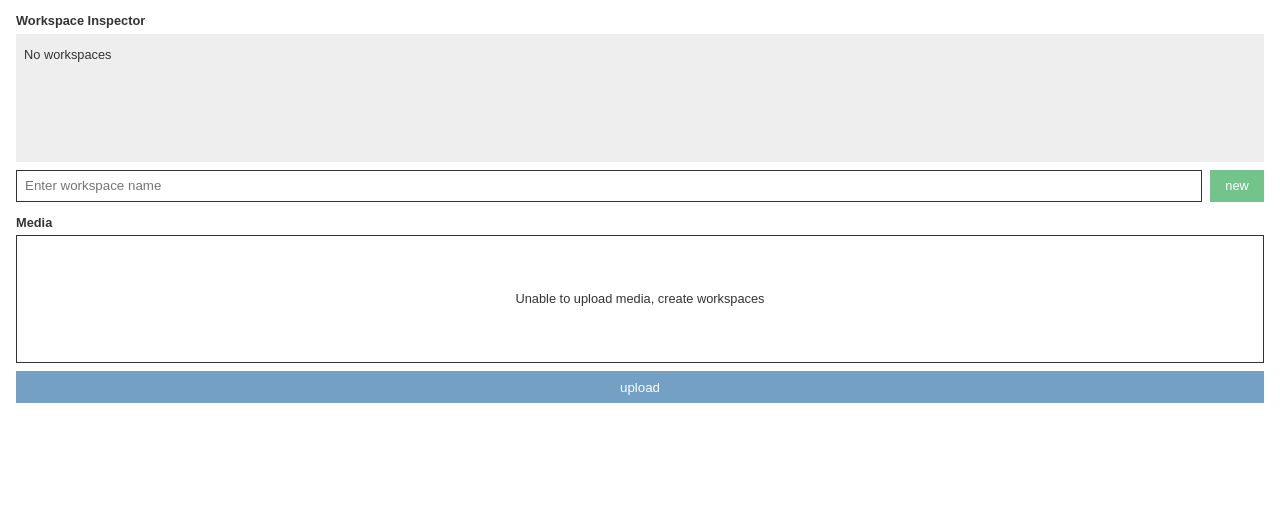
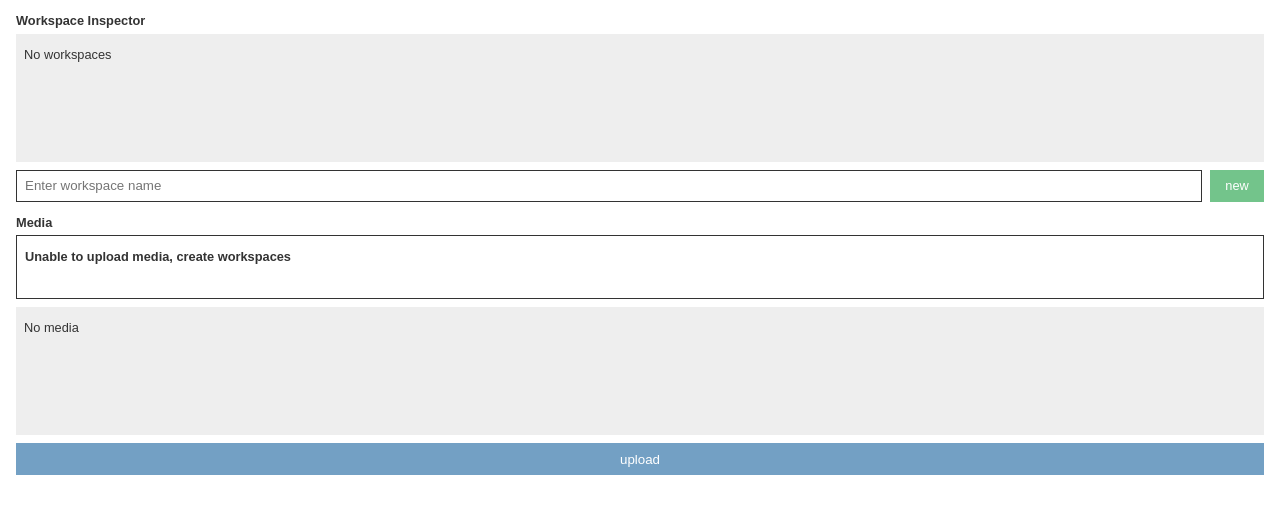
Before and after one commit to shuta13/vfg, a React app: page / in a window 1280 px wide. Shown: the top 514 px of the page. Built offline with nearby package versions, Linux system fonts and the light colour scheme.

Commit message:
wip: upload

```diff
--- a/src/components/MediaUploader/MediaUploader.css
+++ b/src/components/MediaUploader/MediaUploader.css
@@ -1,5 +1,5 @@
 .MediaUploader_wrap {
-  height: 8rem;
+  height: 4rem;
   border: solid 1px var(--black);
   padding: 0.5rem;
 }
@@ -9,11 +9,23 @@
 }
 
 .MediaUploader_indication {
-  height: 100%;
+  font-size: var(--font-size-small);
+}
+
+.MediaUploader_uploaded_wrap_list {
+  margin-top: 0.5rem;
+  padding: 0.5rem;
+  height: 8rem;
+  overflow: scroll;
+  background: var(--gray);
+}
+
+.MediaUploader_uploaded_list {
+  font-size: var(--font-size-small);
+  width: 100%;
   display: flex;
-  justify-content: center;
-  align-items: center;
-  font-size: var(--font-size-small);
+  justify-content: space-between;
+  margin-bottom: 0.5rem;
 }
 
 .MediaUploader_upload {
@@ -23,3 +35,16 @@
   background: var(--blue);
   color: white;
 }
+
+.MediaUploader_warning {
+  font-size: var(--font-size-small);
+}
+
+.MediaUploader_uploaded_delete {
+  width: 1rem;
+  z-index: 10;
+}
+
+.MediaUploader_uploaded_delete:hover {
+  background: var(--dull-gray);
+}
--- a/src/components/MediaUploader/MediaUploader.tsx
+++ b/src/components/MediaUploader/MediaUploader.tsx
@@ -1,15 +1,42 @@
 import './MediaUploader.css';
-import React, { useCallback } from 'react';
+import React, { useEffect, useState } from 'react';
 import { useDropzone } from 'react-dropzone';
 import { useAppSelector } from '../../redux/hooks';
 import { selectWorkspace } from '../../redux/slice';
 
 export const MediaUploader: React.FC = () => {
-  const onDrop = useCallback((acceptedFiles) => {
-    console.log(acceptedFiles);
-  }, []);
-  const { getRootProps, getInputProps, isDragActive } = useDropzone({ onDrop });
+  const {
+    getRootProps,
+    getInputProps,
+    isDragActive,
+    fileRejections,
+    acceptedFiles,
+  } = useDropzone({
+    validator: (file) => {
+      const allowedFileType = /(\.mp4|\.mov)$/i;
+      if (!allowedFileType.test(file.name)) {
+        return {
+          message: 'Upload .mp4 or .mov file',
+          code: 'file-invalid-type',
+        };
+      }
+      return null;
+    },
+  });
   const { inspectorValues } = useAppSelector(selectWorkspace);
+
+  const [uploadedFiles, setUploadFiles] = useState<File[]>([]);
+
+  useEffect(() => {
+    if (acceptedFiles.length > 0)
+      setUploadFiles((prevState) => [...acceptedFiles, ...prevState]);
+  }, [acceptedFiles]);
+
+  const handleOnClickDelete = (fileName: string) => {
+    setUploadFiles((prevState) =>
+      prevState.filter((state) => state.name !== fileName)
+    );
+  };
 
   return (
     <section>
@@ -20,21 +47,54 @@ export const MediaUploader: React.FC = () => {
         <div {...getRootProps()} className="MediaUploader_wrap">
           <input {...getInputProps()} />
           {isDragActive ? (
-            <p className="MediaUploader_indication">Drop files here ...</p>
+            <strong className="MediaUploader_indication">
+              Drop files here ...
+            </strong>
           ) : (
-            <p className="MediaUploader_indication">
+            <strong className="MediaUploader_indication">
               Drag and Drop files here, or click to select files (mp4, mov)
-            </p>
+            </strong>
           )}
         </div>
       ) : (
         <div className="MediaUploader_wrap">
-          <p className="MediaUploader_indication">
+          <strong className="MediaUploader_indication">
             Unable to upload media, create workspaces
-          </p>
+          </strong>
+        </div>
+      )}
+      {uploadedFiles.length > 0 ? (
+        <ul>
+          <div className="MediaUploader_uploaded_wrap_list">
+            {uploadedFiles.map((file) => (
+              <li className="MediaUploader_uploaded_list" key={file.size}>
+                <span>{file.name}</span>
+                <button
+                  className="MediaUploader_uploaded_delete"
+                  onClick={() => handleOnClickDelete(file.name)}
+                >
+                  ×
+                </button>
+              </li>
+            ))}
+          </div>
+        </ul>
+      ) : (
+        <div className="MediaUploader_uploaded_wrap_list">
+          <p className="MediaUploader_indication">No media</p>
         </div>
       )}
       <button className="MediaUploader_upload">upload</button>
+      {fileRejections.length > 0 &&
+        fileRejections.map((rejection, index) => (
+          <p className="MediaUploader_warning" key={index}>
+            {rejection.errors.map((error) => (
+              <React.Fragment key={error.message}>
+                {error.message}
+              </React.Fragment>
+            ))}
+          </p>
+        ))}
     </section>
   );
 };
--- a/src/config/figma-worker-constants.ts
+++ b/src/config/figma-worker-constants.ts
@@ -4,7 +4,7 @@ const PluginUIHeader = {
 
 export const PluginUI = {
   width: 400,
-  height: 480 - PluginUIHeader.height,
+  height: 560 - PluginUIHeader.height,
 } as const;
 
 export const WorkspaceConstants = {
```
